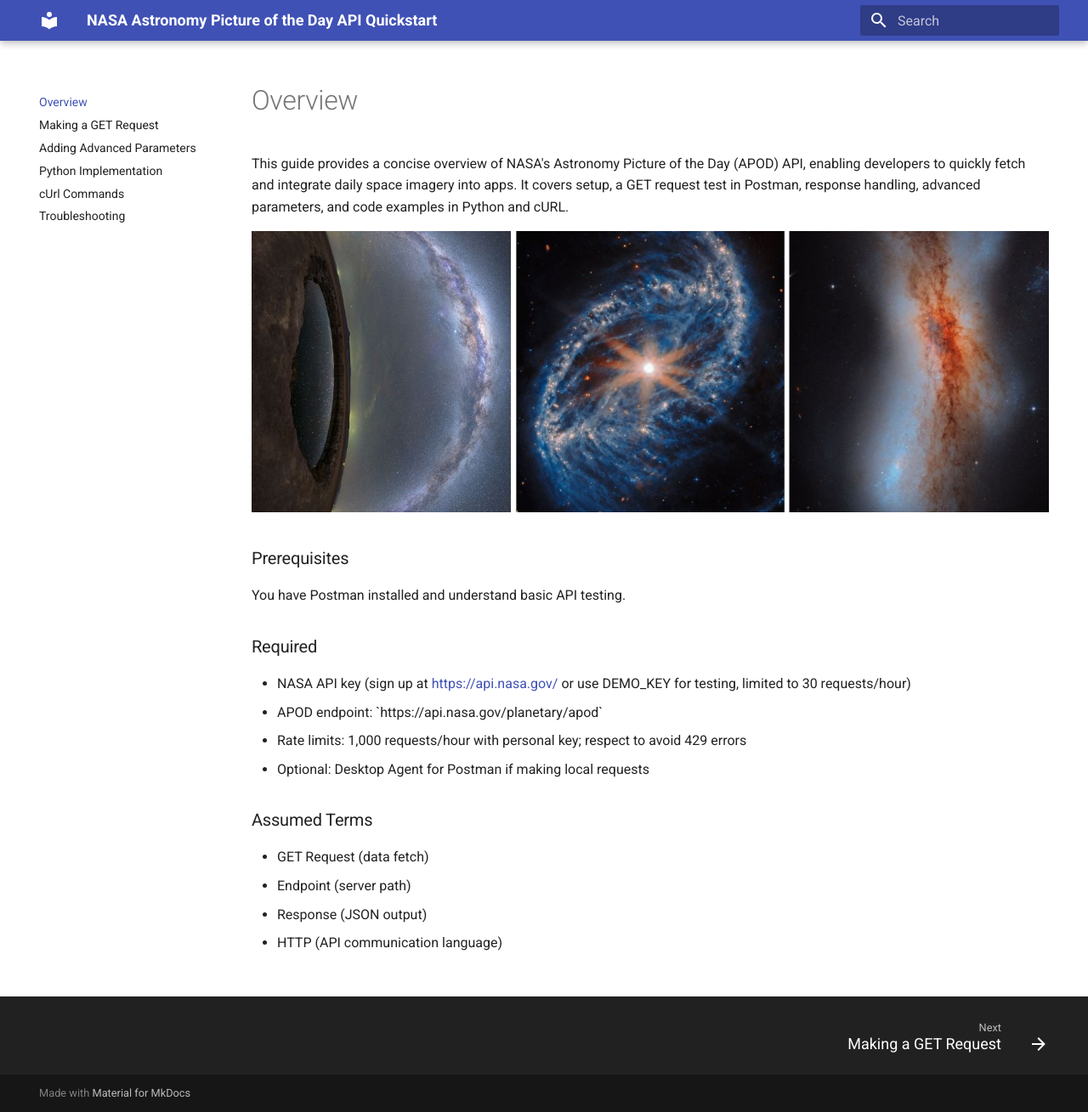
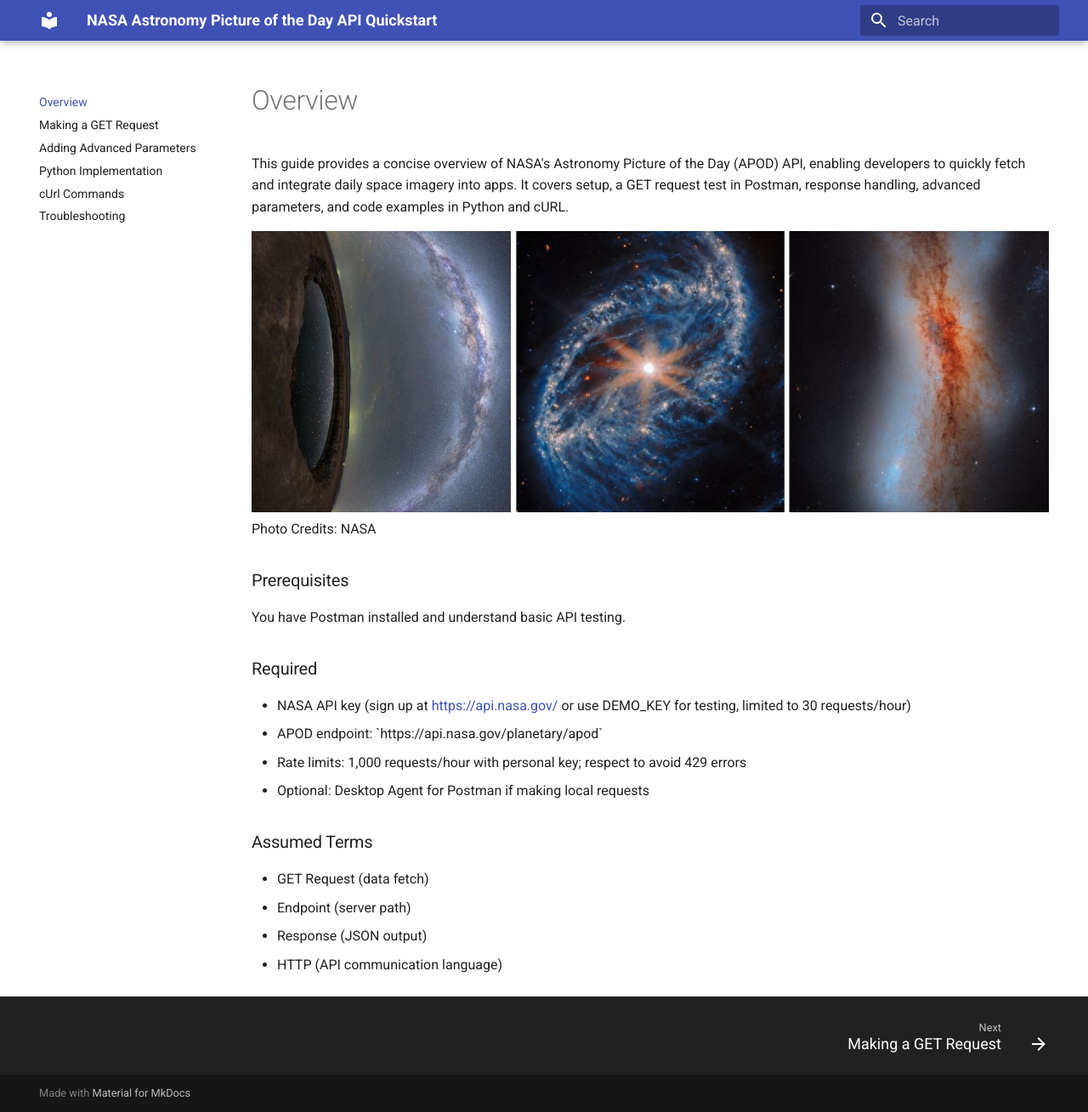
Before and after one commit to codymauro/APOD-API-Test, an MkDocs documentation site: the page built from docs/index.md, in a window 1280 px wide and 1309 px high. Shown: the whole window at 85% size. Built offline with MkDocs 1.6.1 and Material for MkDocs 9.7.7, drawn with Linux system fonts in a browser that asks for light colours.

Commit message:
Update index.md

```diff
--- a/docs/index.md
+++ b/docs/index.md
@@ -5,6 +5,7 @@ hide:
 This guide provides a concise overview of NASA's Astronomy Picture of the Day (APOD) API, enabling developers to quickly fetch and integrate daily space imagery into apps. It covers setup, a GET request test in Postman, response handling, advanced parameters, and code examples in Python and cURL.
 
 ![NASA APODs over the years](images/apod-examples.jpg)
+Photo Credits: NASA
 
 ### Prerequisites
 You have Postman installed and understand basic API testing.
```
